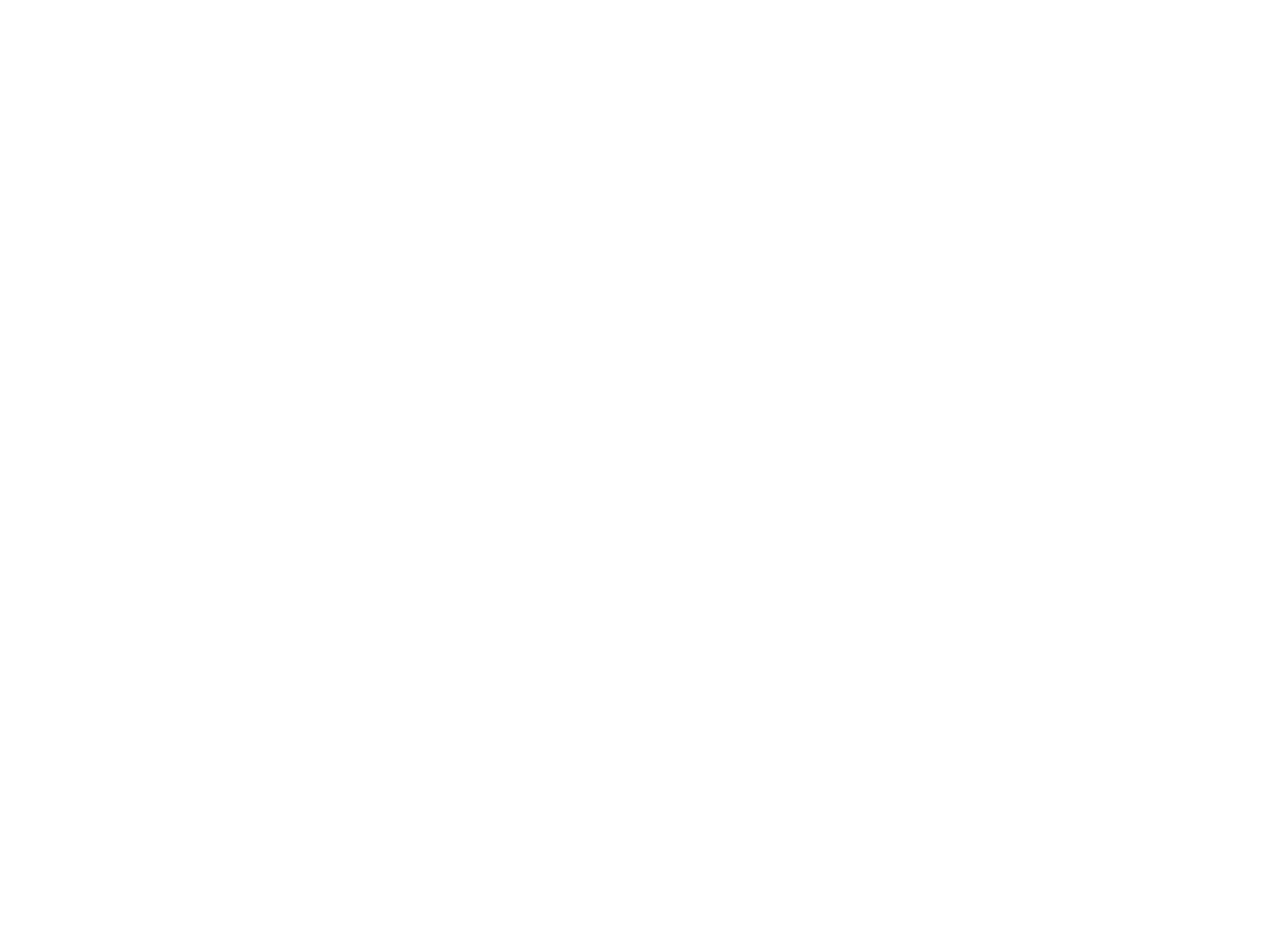
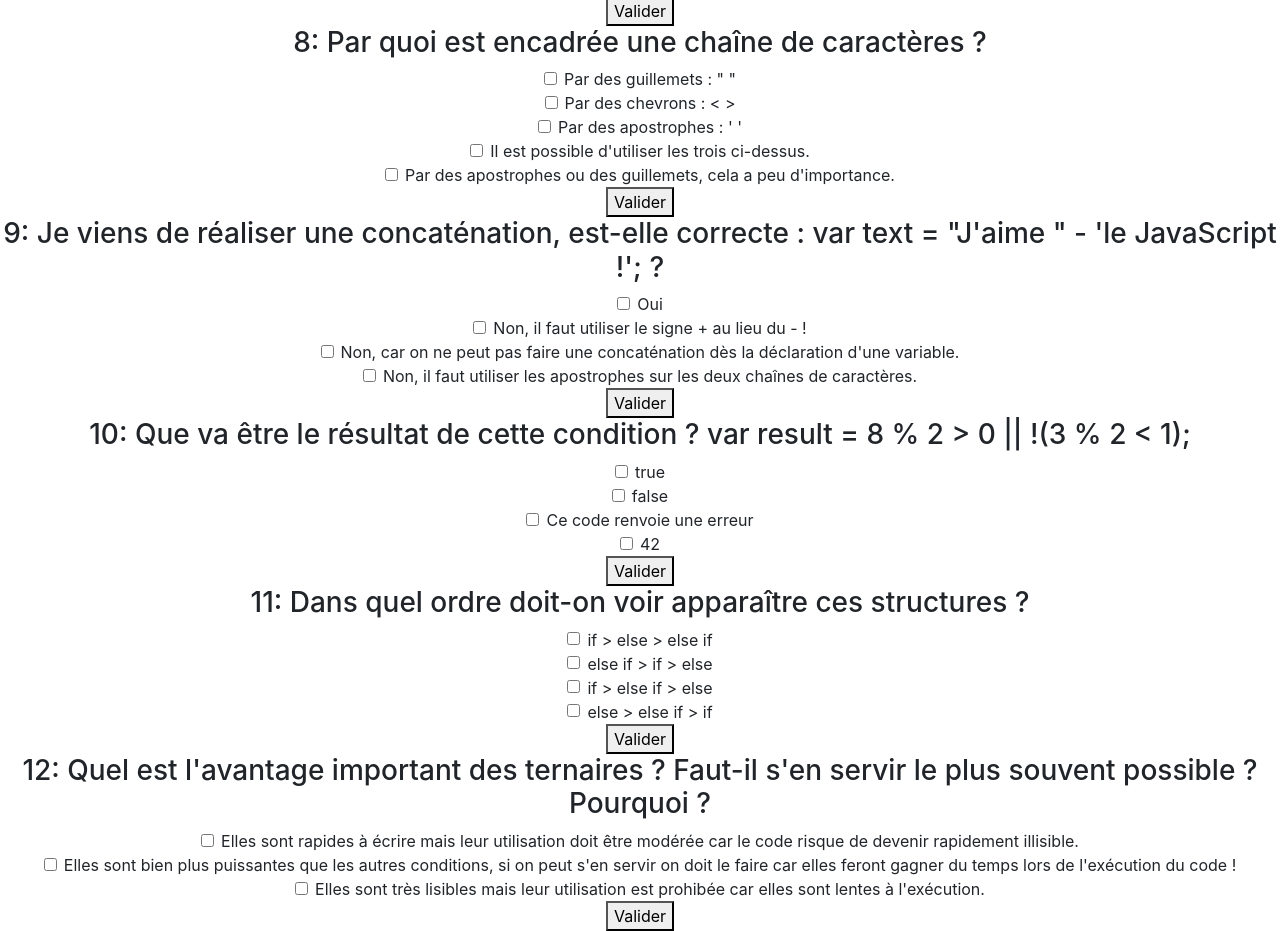
Before and after one commit to QuizzMacademia/Quizz, a React (Create React App) app in the folder FrontEnd/: page /Accueil/Certificat in a window 1280 px wide. Shown: the part 1246-2177 px from the top of the page. Before the commit the page ends 800 px from the top, so only its background shows below. Built offline with nearby package versions, Linux system fonts and the light colour scheme.

Commit message:
Update mock_questionnaire.js
Rajout de 8 questions, il y a maintenant 12 questions.

```diff
--- a/FrontEnd/src/components/shared/mock/mock_questionnaire.js
+++ b/FrontEnd/src/components/shared/mock/mock_questionnaire.js
@@ -1,5 +1,3 @@
-
-
 const MOCK_QUESTIONNAIRE = {
     id: 1,
     name: 'Premier questionnaire JavaScript',
@@ -66,6 +64,150 @@ const MOCK_QUESTIONNAIRE = {
         explication: 'Le JavaScript est un langage interprété. Il est nécessaire de posséder un interpréteur, inclus dans les navigateurs, pour exécuter un code JavaScript.\n' +
             '\n' +
             'Cela dit, côté technique, les interprétateurs agissent de plus en plus en compilant le code, de manière à l’exécuter plus rapidement : on appelle ça la compilation JIT : Just In Time, ou « en temps réel ».'
+    }, {
+        id: 5,
+        questionName: 'Quelle est la bonne syntaxe pour afficher un message à l\'écran ?',
+        typeQuestion: 'trainning',
+        categorie: 'JavaScript',
+        nivieauDiff: 1,
+        typeChoix: 'checkbox',
+        choixQuestion: [
+            'alert(\'Hello world!\')',
+            'alert(\'Hello world!\');',
+            'alert \'Hello world!\';',
+            'alert(Hello world!)'
+        ],
+        bonneReponse: [1],
+        explication: 'Seule la deuxième réponse est correcte car la première ne contient pas de point-virgule (il n\'est pas obligatoire, certes, mais il s\'agit d\'une très mauvaise pratique) et la troisième ne contient pas les apostrophes qui doivent encadrer le texte à afficher.\n' +
+            '\n' +
+            'Pour le moment, l\'utilisation de cette fonction doit vous paraître bien abstraite mais rassurez-vous : vous en saurez beaucoup plus au prochain chapitre :) !'
+    }, {
+        id: 6,
+        questionName: 'Quels syntaxe dois-je utiliser pour écrire un commentaire de fin de ligne ?',
+        typeQuestion: 'trainning',
+        categorie: 'JavaScript',
+        nivieauDiff: 1,
+        typeChoix: 'checkbox',
+        choixQuestion: [
+            '// Commentaire de fin de ligne',
+            '|| Commentaire de fin de ligne',
+            '# Commentaire de fin de ligne',
+            '\\\\ Commentaire de fin de ligne',
+            '&& Commentaire de fin de ligne',
+        ],
+        bonneReponse: [0],
+        explication: 'Les commentaires de fin de ligne s\'écrivent en commençant par les caractères // tandis que les commentaires multilignes utilisent les caractères /* et */.'
+    }, {
+        id: 7,
+        questionName: 'Où dois-je placer de préférence mon code JavaScript dans une page web ?',
+        typeQuestion: 'trainning',
+        categorie: 'JavaScript',
+        nivieauDiff: 1,
+        typeChoix: 'checkbox',
+        choixQuestion: [
+            'Dans la balises <head> qui est prévu à cet effet.',
+            'Entre les balises <head> et <body>.',
+            'Juste avant la fin de la balise <body>.'
+        ],
+        bonneReponse: [2],
+        explication: 'Pour des raisons de rapidité d\'exécution du code, il est préférable de placer votre code JavaScript avant la fin de la balise <body> afin que les vieux navigateurs ne chargent pas le JavaScript avant le contenu de la page Web.'
+    }, {
+        id: 8,
+        questionName: 'Par quoi est encadrée une chaîne de caractères ?',
+        typeQuestion: 'trainning',
+        categorie: 'JavaScript',
+        nivieauDiff: 1,
+        typeChoix: 'checkbox',
+        choixQuestion: [
+            'Par des guillemets : " "',
+            'Par des chevrons : < >',
+            'Par des apostrophes : \' \'',
+            'Il est possible d\'utiliser les trois ci-dessus.',
+            'Par des apostrophes ou des guillemets, cela a peu d\'importance.',
+        ],
+        bonneReponse: [4],
+        explication: 'Les chaînes de caractères peuvent être entourées de guillemets ou d\'apostrophes, cela ne change rien à votre code. Sachez juste les utiliser à bon escient, par exemple n\'allez pas mettre des apostrophes pour encadrer votre texte alors que celui-ci contient plein d\'apostrophes'
+    }, {
+        id: 9,
+        questionName: 'Je viens de réaliser une concaténation, est-elle correcte : var text = "J\'aime " - \'le JavaScript !\'; ?',
+        typeQuestion: 'trainning',
+        categorie: 'JavaScript',
+        nivieauDiff: 1,
+        typeChoix: 'checkbox',
+        choixQuestion: [
+            'Oui',
+            'Non, il faut utiliser le signe + au lieu du - !',
+            'Non, car on ne peut pas faire une concaténation dès la déclaration d\'une variable.',
+            'Non, il faut utiliser les apostrophes sur les deux chaînes de caractères.'
+        ],
+        bonneReponse: [1],
+        explication: 'Pour faire une concaténation, il vous faudra toujours utiliser le signe + entre les deux chaînes de caractères à concaténer. Rien de plus compliqué. ^^'
+    }, {
+        id: 10,
+        questionName: 'Que va être le résultat de cette condition ? var result = 8 % 2 > 0 || !(3 % 2 < 1);',
+        typeQuestion: 'trainning',
+        categorie: 'JavaScript',
+        nivieauDiff: 1,
+        typeChoix: 'checkbox',
+        choixQuestion: [
+            'true',
+            'false',
+            'Ce code renvoie une erreur',
+            '42'
+        ],
+        bonneReponse: [0],
+        explication: 'Si vous vous êtes trompés c\'est que cette condition était un peu complexe pour vous, rappelez-vous qu\'il faut toujours décomposer les conditions en plusieurs étapes :\n' +
+            '\n' +
+            '// Condition initiale :\n' +
+            'var result = 8 % 2 > 0 || !(3 % 2 < 1);\n' +
+            '\n' +
+            '// Condition décomposée en trois parties :\n' +
+            'var result1 = 8 % 2 > 0,\n' +
+            'result2 = !(3 % 2 < 1),\n' +
+            'result3 = result1 || result2;\n' +
+            'La condition ainsi décomposée est déjà plus facile à cerner :\n' +
+            '\n' +
+            'Pour result1 on fait le calcul 8 % 2 = 0 et on obtient ainsi la comparaison 0 > 0 qui renvoie donc false.\n' +
+            'Pour result2 on fait le calcul 3 % 2 = 1 et on obtient ainsi la comparaison 1 > 1 qui renvoie donc false. En revanche là on constate que la condition est entourée de parenthèses et est précédée de l\'opérateur NON, il nous faut donc inverser le résultat de la condition, ainsi, false devient true !\n' +
+            'Et pour terminer, dans result3, nous utilisons l\'opérateur logique OU qui renvoie true si l\'une des valeurs soumises vaut true elle aussi. Ainsi, false || true = true !\n' +
+            'Au final, notre condition renvoie true !'
+    }, {
+        id: 11,
+        questionName: 'Dans quel ordre doit-on voir apparaître ces structures ?',
+        typeQuestion: 'trainning',
+        categorie: 'JavaScript',
+        nivieauDiff: 1,
+        typeChoix: 'checkbox',
+        choixQuestion: [
+            'if > else > else if',
+            'else if > if > else',
+            'if > else if > else',
+            'else > else if > if'
+        ],
+        bonneReponse: [2],
+        explication: 'L\'ordre de ces trois structures est très important et doit toujours être le suivant :\n' +
+            '\n' +
+            'if (condition) {\n' +
+            '\n' +
+            '} else if (condition) {\n' +
+            '// Faire un truc\n' +
+            '} else {\n' +
+            '// Faire un autre truc\n' +
+            '}'
+    }, {
+        id: 12,
+        questionName: 'Quel est l\'avantage important des ternaires ? Faut-il s\'en servir le plus souvent possible ? Pourquoi ?',
+        typeQuestion: 'trainning',
+        categorie: 'JavaScript',
+        nivieauDiff: 1,
+        typeChoix: 'checkbox',
+        choixQuestion: [
+            'Elles sont rapides à écrire mais leur utilisation doit être modérée car le code risque de devenir rapidement illisible.',
+            'Elles sont bien plus puissantes que les autres conditions, si on peut s\'en servir on doit le faire car elles feront gagner du temps lors de l\'exécution du code !',
+            'Elles sont très lisibles mais leur utilisation est prohibée car elles sont lentes à l\'exécution.'
+        ],
+        bonneReponse: [0],
+        explication: 'Les ternaires sont pratiques, elles vous permettent de raccourcir considérablement certaines parties de votre code, mais je vous déconseille d\'en abuser car vous aurez du mal à vous y retrouver par la suite.'
     }]
 };
 
```
